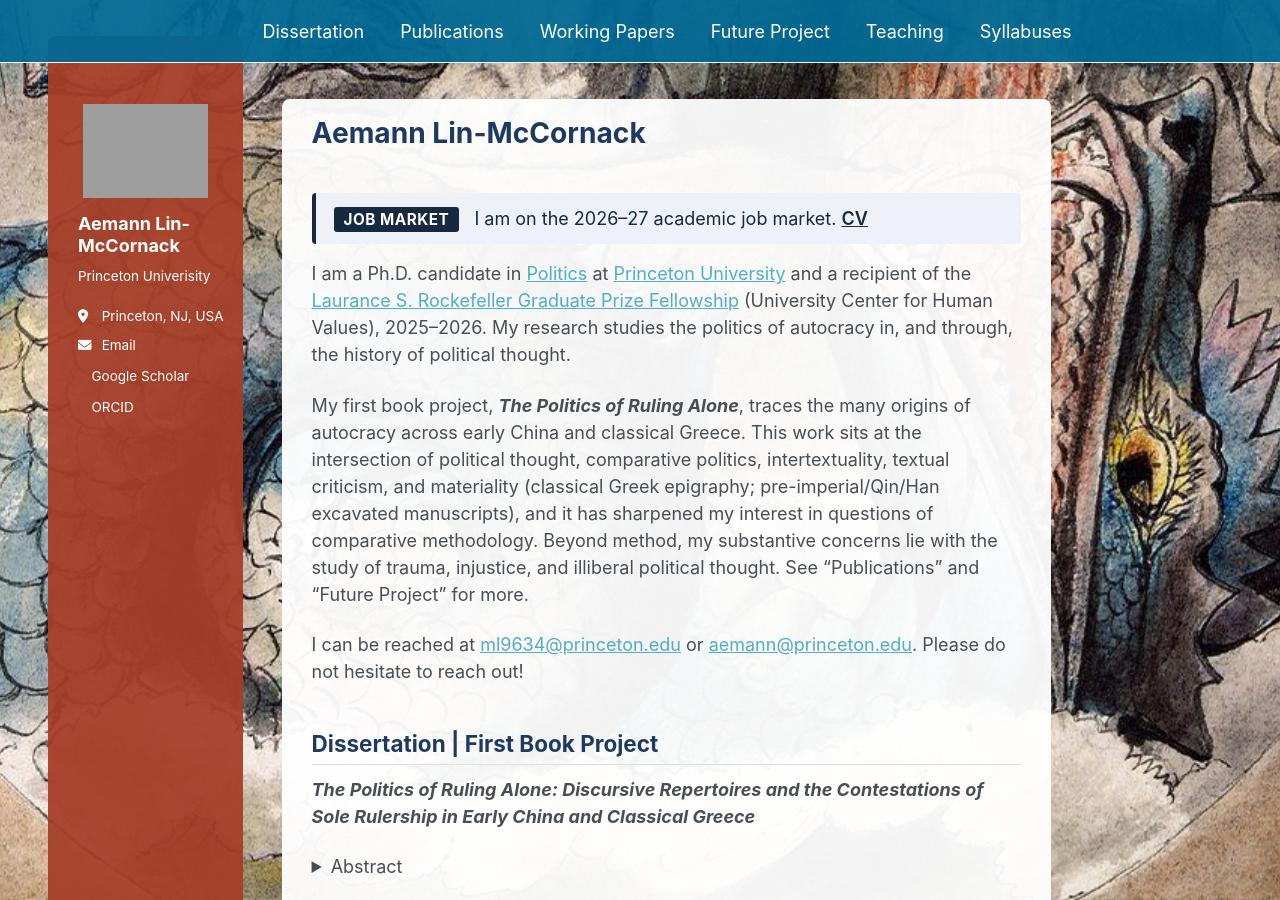
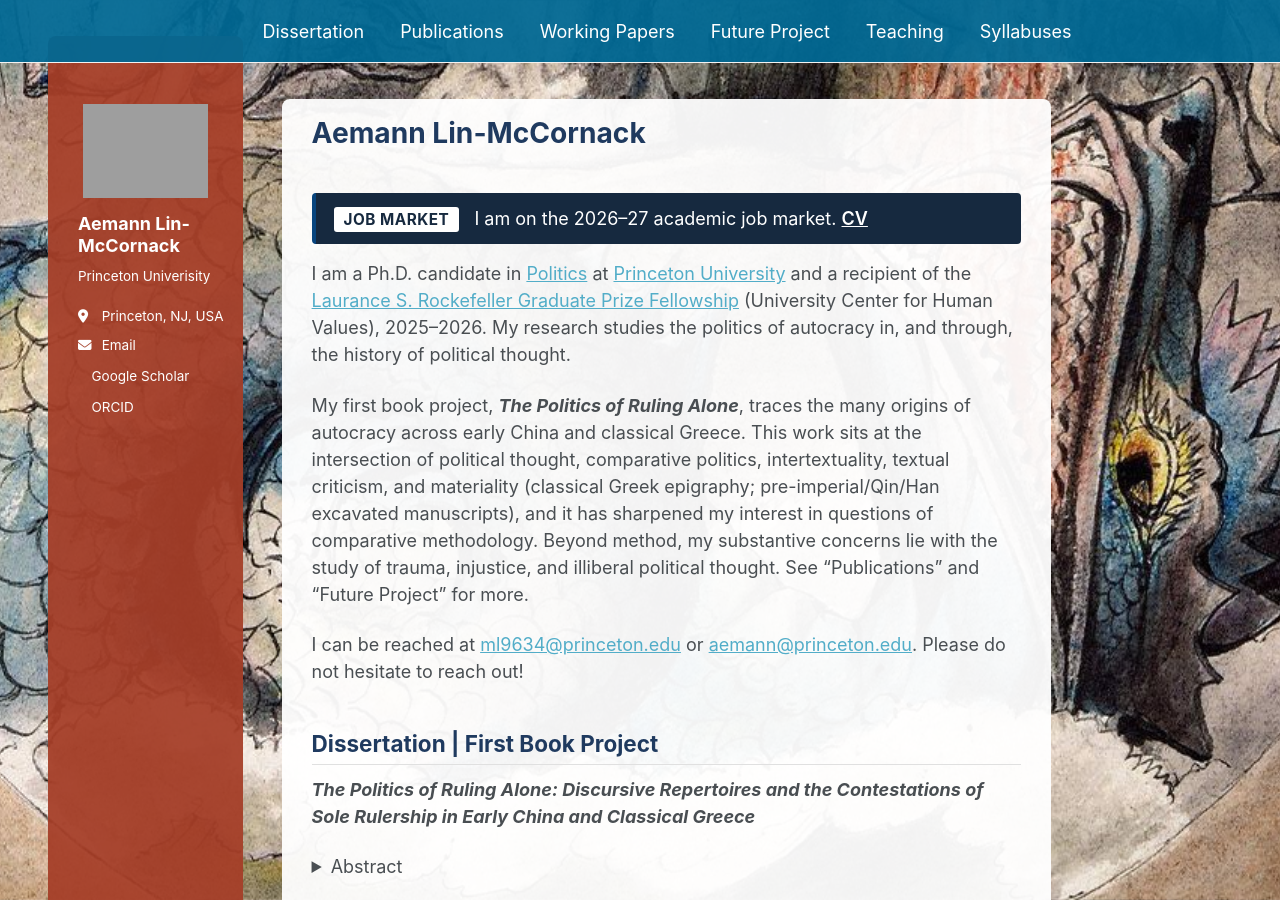
Before and after one commit to aemannlinmccornack/aemannlinmccornack.github.io, a Jekyll site: the page built from _pages/about.md, in a window 1280 px wide and 900 px high. Built offline with Jekyll 4.4.1, drawn with Linux system fonts in a browser that asks for light colours; a style sheet for code colours, icons or effects is not loaded.

Commit message:
change about.md

```diff
--- a/_pages/about.md
+++ b/_pages/about.md
@@ -100,8 +100,8 @@ summary {
 }
 </style>
 
-<div style="border-left: 4px solid #16293f; background: #eef2f8; padding: 12px 18px; margin: 16px 0; border-radius: 4px; color: #16293f;">
-<span style="background: #16293f; color: #ffffff; padding: 3px 10px; border-radius: 3px; font-size: 0.85em; font-weight: 700; letter-spacing: 0.5px;">JOB MARKET</span> &nbsp; I am on the 2026–27 academic job market. <a href="https://aemannlinmccornack.github.io/files/CVALM3.pdf" style="color: #16293f; font-weight: 600;">CV</a>
+<div style="border-left: 4px solid #08457e; background: #16293f; padding: 12px 18px; margin: 16px 0; border-radius: 4px; color: #ffffff;">
+<span style="background: #ffffff; color: #16293f; padding: 3px 10px; border-radius: 3px; font-size: 0.85em; font-weight: 700; letter-spacing: 0.5px;">JOB MARKET</span> &nbsp; I am on the 2026–27 academic job market. <a href="https://aemannlinmccornack.github.io/files/CVALM2.pdf" style="color: #ffffff; font-weight: 600; text-decoration: underline;">CV</a>
 </div>
 
 I am a Ph.D. candidate in [Politics](https://politics.princeton.edu/people/aemann-lin-mccornack) at [Princeton University](https://www.princeton.edu) and a recipient of the [Laurance S. Rockefeller Graduate Prize Fellowship](https://uchv.princeton.edu/fellowships-funding/graduate/graduate-prize-fellowships) (University Center for Human Values), 2025–2026. My research studies the politics of autocracy in, and through, the history of political thought.
```
